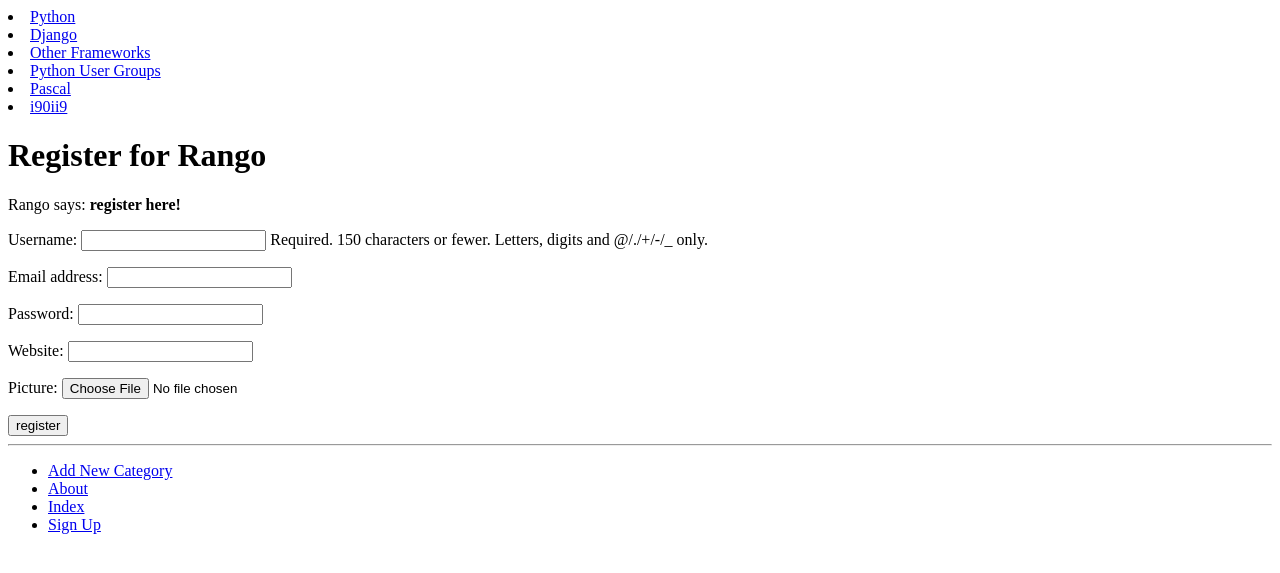
After one commit to IdreesMahmood/tango_with_django_project, a Django app: page /rango/register/ in a window 1280 px wide. The commit adds this page. Shown: the top 573 px of the page. Run offline with Django 3.2, Linux system fonts and the light colour scheme; data comes from the database, SQL or seed files in the repository; both versions use the stored data as it was after the commit.

Commit message:
chapter 9 creating user

```diff
--- a/rango/admin.py
+++ b/rango/admin.py
@@ -1,5 +1,6 @@
 from django.contrib import admin
-from rango.models import Category, Page
+from rango.models import Category, Page, UserProfile
+
 # Register your models here.
 
 class CategoryAdmin(admin.ModelAdmin):
@@ -10,3 +11,4 @@ class PageAdmin(admin.ModelAdmin):
 
 admin.site.register(Category, CategoryAdmin)
 admin.site.register(Page, PageAdmin)
+admin.site.register(UserProfile)
--- a/rango/forms.py
+++ b/rango/forms.py
@@ -1,5 +1,6 @@
 from django import forms
-from rango.models import Page, Category
+from django.contrib.auth.models import User
+from rango.models import Category, Page, UserProfile
 
 class CategoryForm(forms.ModelForm):
     name = forms.CharField(max_length=128,
@@ -33,3 +34,15 @@ class PageForm(forms.ModelForm):
     class Meta:
         model = Page
         exclude = ('category',)
+
+class UserForm(forms.ModelForm):
+    password = forms.CharField(widget=forms.PasswordInput())
+
+    class Meta:
+        model = User
+        fields = ('username', 'email', 'password')
+
+class UserProfileForm(forms.ModelForm):
+    class Meta:
+        model = UserProfile
+        fields = ('website', 'picture')
--- a/rango/models.py
+++ b/rango/models.py
@@ -1,5 +1,6 @@
 from django.db import models
 from django.template.defaultfilters import slugify
+from django.contrib.auth.models import User
 
 # Create your models here.
 class Category(models.Model):
@@ -28,3 +29,12 @@ class Page(models.Model):
 
     def __str__(self):
         return self.title
+
+class UserProfile(models.Model):
+    user = models.OneToOneField(User)
+
+    website = models.URLField(blank=True)
+    picture = models.ImageField(upload_to='profile_images', blank=True)
+
+    def __str__(self):
+        return self.user.username
--- a/rango/urls.py
+++ b/rango/urls.py
@@ -8,4 +8,5 @@ urlpatterns = [
     url(r'^add_category/$', views.add_category, name='add_category'),
     url(r'^category/(?P<category_name_slug>[\w\-]+)/$', views.show_category, name='show_category'),
     url(r'^category/(?P<category_name_slug>[\w\-]+)/add_page/$', views.add_page, name='add_page'),
+    url(r'^register/$', views.register, name='register'),
     ]
--- a/rango/views.py
+++ b/rango/views.py
@@ -3,7 +3,8 @@ from django.http import HttpResponse
 from django.core.urlresolvers import reverse
 from rango.models import Category
 from rango.models import Page
-from rango.forms import CategoryForm, PageForm
+from rango.forms import CategoryForm, PageForm, UserForm, UserProfileForm
+
 
 def index(request):
 
@@ -75,3 +76,29 @@ def add_page(request, category_name_slug):
 
     context_dict = {'form':form, 'category': category}
     return render(request, 'rango/add_page.html', context_dict)
+
+def register(request):
+    registered = False
+
+    if request.method == 'POST':
+        user_form = UserForm(data=request.POST)
+        profile_form = UserProfileForm(data=request.POST)
+
+        if user_form.is_valid() and profile_form.is_valid():
+            user = user_form.save()
+            user.set_password(user.password)
+            user.save()
+            profile = profile_form.save(commit=False)
+            profile.user = user
+
+            if 'picture' in request.FILES:
+                profile.picture = request.FILES['picture']
+
+            profile.save()
+            registered = True
+        else:
+            print(user_form.errors, profile_form.errors)
+    else:
+        user_form = UserForm()
+        profile_form = UserProfileForm()
+    return render(request, 'rango/register.html', {'user_form': user_form, 'profile_form': profile_form, 'registered': registered})
--- a/tango_with_django_project/settings.py
+++ b/tango_with_django_project/settings.py
@@ -84,6 +84,10 @@ DATABASES = {
     }
 }
 
+PASSWORD_HASHERS = [
+    'django.contrib.auth.hashers.PBKDF2PasswordHasher',
+    'django.contrib.auth.hashers.PBKDF2SHA1PasswordHasher',
+]
 
 # Password validation
 # https://docs.djangoproject.com/en/1.11/ref/settings/#auth-password-validators
@@ -94,6 +98,7 @@ AUTH_PASSWORD_VALIDATORS = [
     },
     {
         'NAME': 'django.contrib.auth.password_validation.MinimumLengthValidator',
+        'OPTIONS': { 'min_length': 6, },
     },
     {
         'NAME': 'django.contrib.auth.password_validation.CommonPasswordValidator',
--- a/templates/rango/base.html
+++ b/templates/rango/base.html
@@ -28,6 +28,7 @@
 				<li><a href="{% url 'add_category' %}">Add New Category</a></li>
 				<li><a href="{% url 'about' %}">About</a></li>
 				<li><a href="{% url 'index' %}">Index</a></li>
+				<li><a href="{% url 'register' %}">Sign Up</a></li>
 			</ul>
 		</div>
 	</body>
--- /dev/null
+++ b/templates/rango/register.html
@@ -0,0 +1,27 @@
+{% extends 'rango/base.html' %}
+{% load staticfiles %}
+
+{% block title_block %}
+	Register
+{% endblock %}
+
+{% block body_block %}
+	<h1>Register for Rango</h1>
+	{% if registered %}
+		Rango says: <strong>thank you for registering!</strong>
+		<a href="{% url 'index' %}">Return to the homepage.</a><br />
+	{% else %}
+		Rango says: <strong>register here!</strong><br />
+		<form id="user_form" method="post" action="{% url 'register' %}"
+		enctype="multipart/form-data">
+
+		{% csrf_token %}
+
+
+		{{ user_form.as_p }}
+		{{ profile_form.as_p }}
+
+		<input type="submit" name="submit" value="register" />
+	</form>
+	{% endif %}
+{% endblock %}
```
Also changed, not shown: db.sqlite3, rango/migrations/0005_auto_20190207_0020.py (added).
